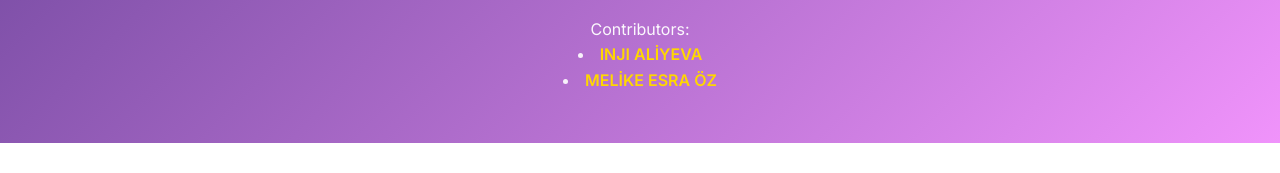
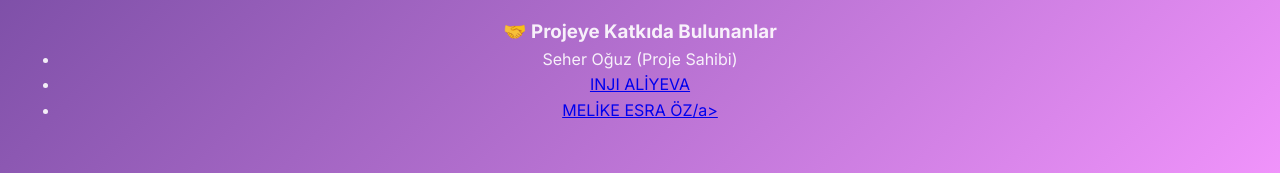
Before and after one commit to seherogz/AI-ChatBot, a plain HTML site: page index.html in a window 1280 px wide. Shown: the part 1676-1849 px from the top of the page. Before the commit the page ends 1819 px from the top, so only its background shows below. Drawn offline with Linux system fonts and the light colour scheme.

Commit message:
düzenlemeler yapıldı

```diff
--- a/index.html
+++ b/index.html
@@ -109,10 +109,16 @@
                     <i class="fab fa-github"></i>
                 </a>
             </div>
-            <p class="contributor">Contributors:
-                <li><a href="https://github.com/Incialiyeva" target="_blank" class="contributor-link">INJI ALİYEVA</a></li>
-                <li><a href="https://github.com/melikesraoz" target="_blank" class="contributor-link">MELİKE ESRA ÖZ</a></li>
-            </p>
+            <section class="contributors-section reveal">
+                <h3>🤝 Projeye Katkıda Bulunanlar</h3>
+                <ul>
+                  <li>Seher Oğuz (Proje Sahibi)</li>
+                  <li><a href="https://github.com/Incialiyeva"  target="_blank">INJI ALİYEVA</a></li>
+                  <li><a href="https://github.com/melikesraoz" target="_blank">MELİKE ESRA ÖZ/a></li>
+
+                </ul>
+              </section>
+
         </footer>
     </div>
 </body>
```
